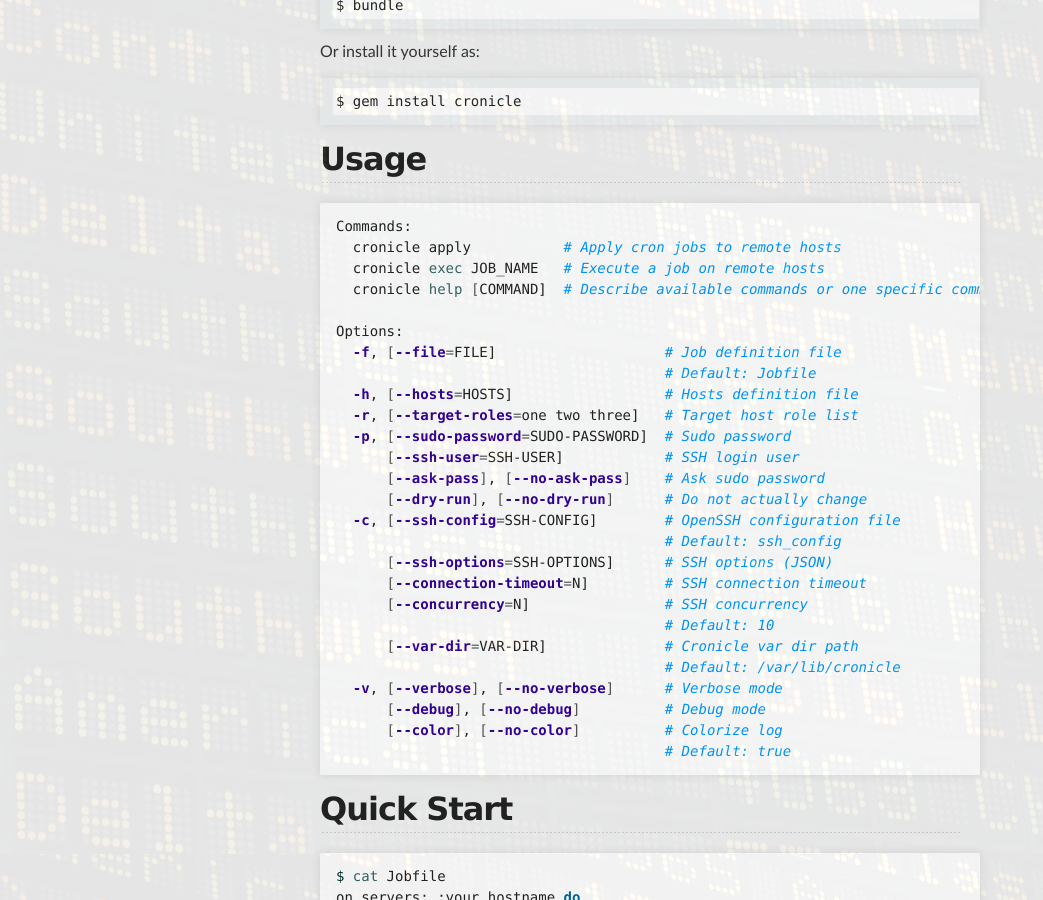
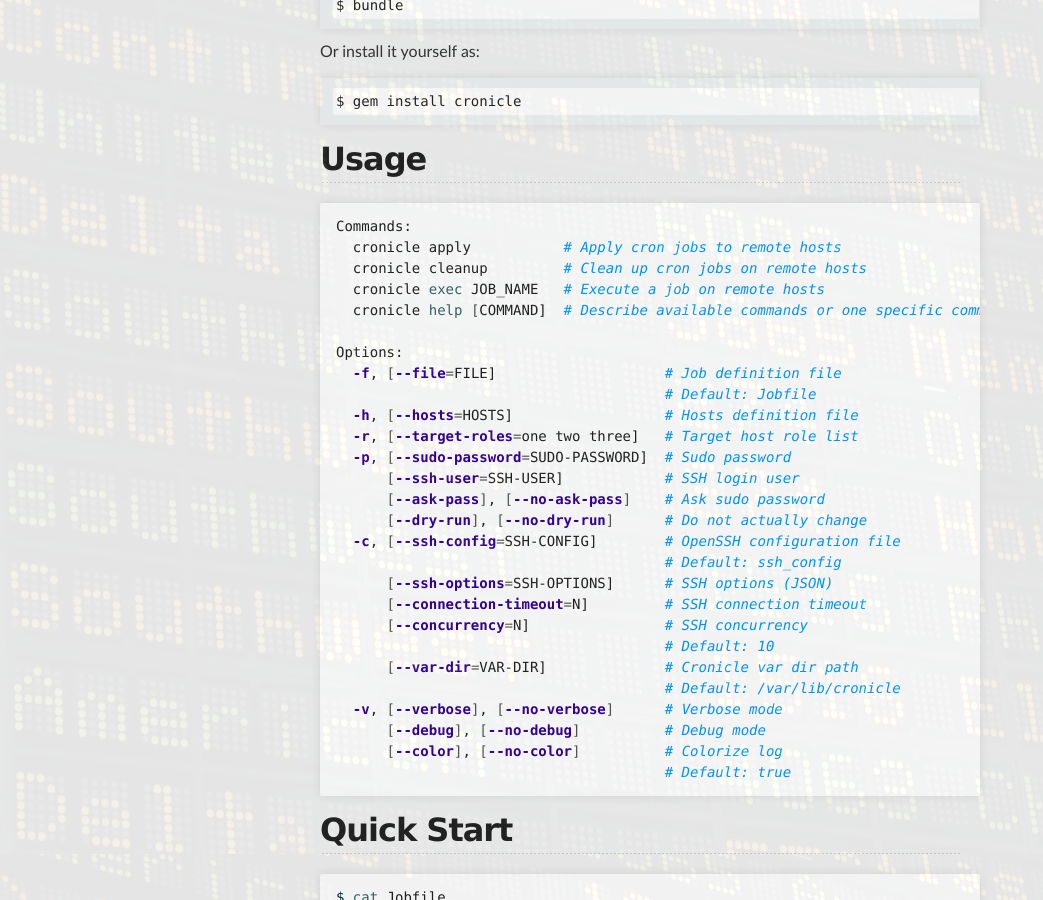
Before and after one commit to codenize-tools/cronicle, a Jekyll site: the page built from index.md, in a window 1280 px wide and 900 px high, scrolled down 516 px. Shown: the whole window, without its empty margins (0-1043 px from the left). Built offline with Jekyll 4.4.1, drawn with Linux system fonts in a browser that asks for light colours.

Commit message:
Update index.md

```diff
--- a/index.md
+++ b/index.md
@@ -26,6 +26,7 @@
 {% highlight sh %}
 Commands:
   cronicle apply           # Apply cron jobs to remote hosts
+  cronicle cleanup         # Clean up cron jobs on remote hosts
   cronicle exec JOB_NAME   # Execute a job on remote hosts
   cronicle help [COMMAND]  # Describe available commands or one specific command
 
```
